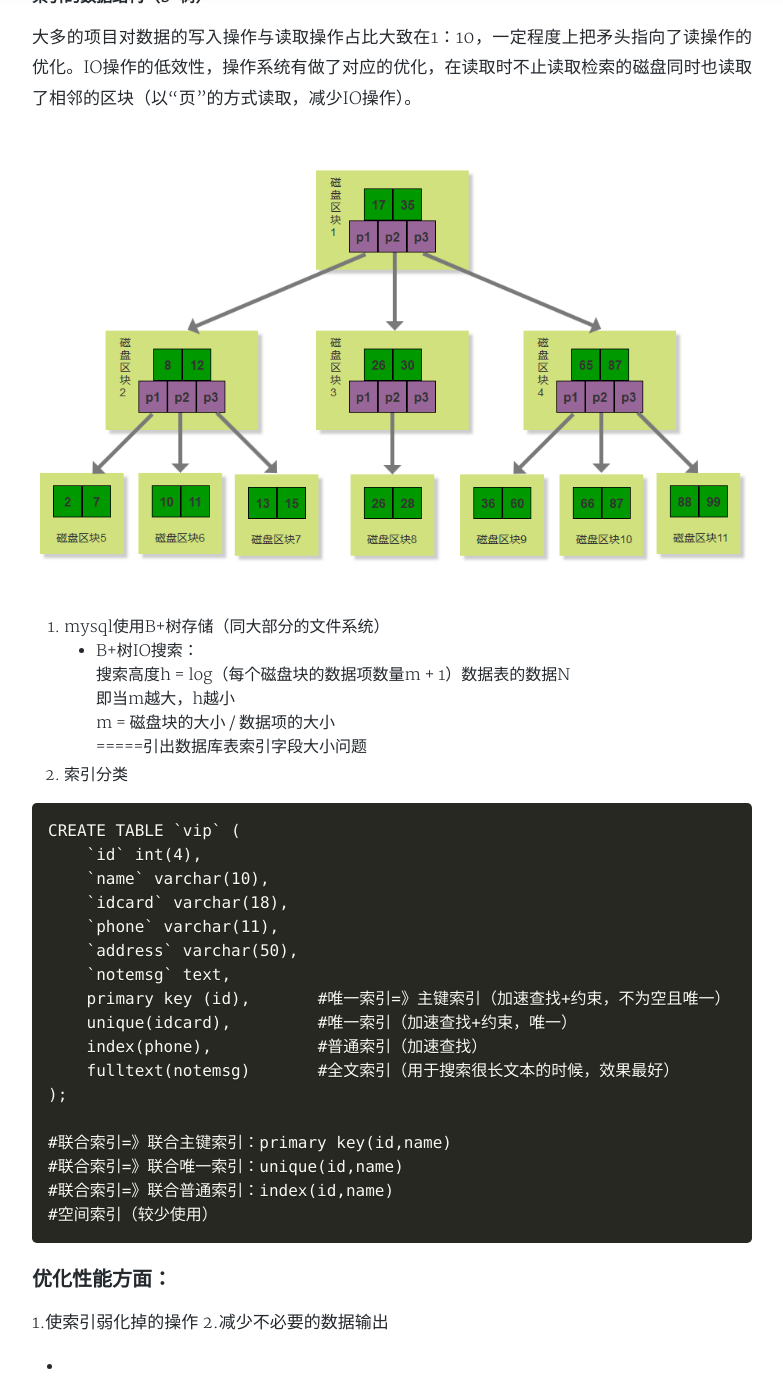
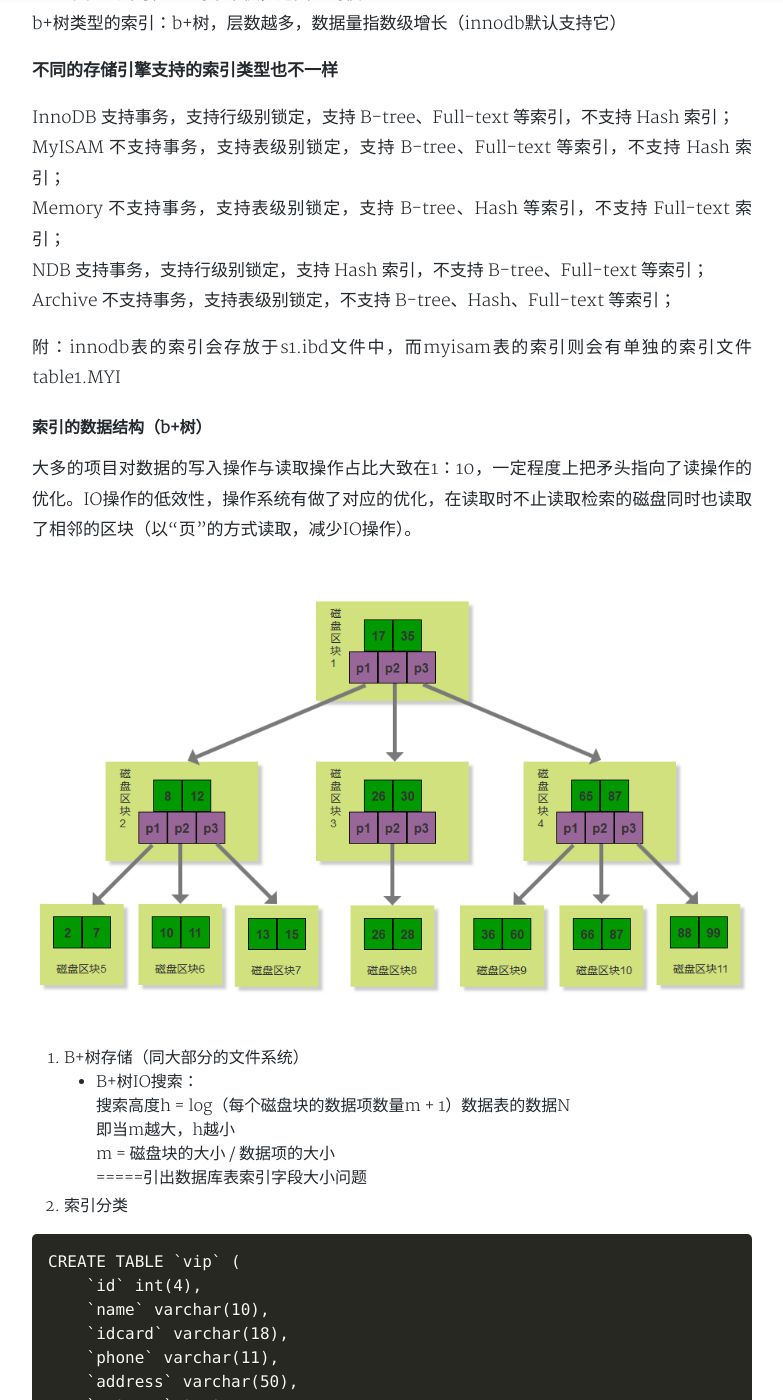
Before and after one commit to smakry/smakry.github.io, a Jekyll site: the page built from _posts/2019-09-02-数据库查询优化.md, in a window 1280 px wide and 1400 px high, scrolled down 594 px. Shown: the whole window, without its empty margins (248-1031 px from the left). Built offline with Jekyll 4.4.1, drawn with Linux system fonts in a browser that asks for light colours; nearby versions of some CDN libraries; comment, search, counter and statistics services are not loaded; a style sheet for code colours, icons or effects is not loaded; some of the changed text lies outside the part shown.

Commit message:
sql select

`````diff
--- a/_posts/2019-09-02-数据库查询优化.md
+++ b/_posts/2019-09-02-数据库查询优化.md
@@ -11,13 +11,26 @@ tags: 数据库 优化 sql 索引
 简单的一个优化即可将效率提升N个档次。优化的精髓所在个人认为在于索引的微妙。“索引”跟查字典、地图上定位本质上都是通过不断的缩小结果集快速查找定位。
 
 ### 数据库索引
+hash类型的索引：查询单条快，范围查询慢
+b+树类型的索引：b+树，层数越多，数据量指数级增长（innodb默认支持它）
+
+**不同的存储引擎支持的索引类型也不一样**
+
+InnoDB 支持事务，支持行级别锁定，支持 B-tree、Full-text 等索引，不支持 Hash 索引；
+MyISAM 不支持事务，支持表级别锁定，支持 B-tree、Full-text 等索引，不支持 Hash 索引；
+Memory 不支持事务，支持表级别锁定，支持 B-tree、Hash 等索引，不支持 Full-text 索引；
+NDB 支持事务，支持行级别锁定，支持 Hash 索引，不支持 B-tree、Full-text 等索引；
+Archive 不支持事务，支持表级别锁定，不支持 B-tree、Hash、Full-text 等索引；
+
+附：innodb表的索引会存放于s1.ibd文件中，而myisam表的索引则会有单独的索引文件table1.MYI
+
 #### 索引的数据结构（b+树）
 
 大多的项目对数据的写入操作与读取操作占比大致在1：10，一定程度上把矛头指向了读操作的优化。IO操作的低效性，操作系统有做了对应的优化，在读取时不止读取检索的磁盘同时也读取了相邻的区块（以“页”的方式读取，减少IO操作）。
 
 ![b+数据结构](https://github.com/smakry/smakry.github.io/raw/master/imags/2019-09-02-%E6%95%B0%E6%8D%AE%E5%BA%93%E6%9F%A5%E8%AF%A2%E4%BC%98%E5%8C%96/b%2Btreemap.png?raw=true)
 
-1. mysql使用B+树存储（同大部分的文件系统）
+1. B+树存储（同大部分的文件系统）
     - B+树IO搜索：
 搜索高度h = log（每个磁盘块的数据项数量m + 1）数据表的数据N
 即当m越大，h越小
@@ -37,20 +50,26 @@ CREATE TABLE `vip` (
 	primary key (id),		#唯一索引=》主键索引（加速查找+约束，不为空且唯一）
 	unique(idcard),			#唯一索引（加速查找+约束，唯一）
 	index(phone),			#普通索引（加速查找）
-	fulltext(notemsg)		#全文索引（用于搜索很长文本的时候，效果最好）
+	fulltext(notemsg)		#全文索引（用于搜索很长文本的时候，效果最好，实际开发使用第三方如Sphinx）
 );
 
 #联合索引=》联合主键索引：primary key(id,name)
 #联合索引=》联合唯一索引：unique(id,name)
 #联合索引=》联合普通索引：index(id,name)
 #空间索引（较少使用）
+
+#查看表中索引:
+show index from vip;
 ````
 
 ### 优化性能方面：
 
-1.使索引弱化掉的操作
-2.减少不必要的数据输出
--
+1. 使索引弱化掉的操作
 
-问题：
-存储过程？
+2. 减少不必要的数据输出
+3.
+
+
+
+### 问题：存储过程？
+`数据库sql语言层面的代码封装和重用`，创建的存储过程保存在数据库的数据字典中
`````
